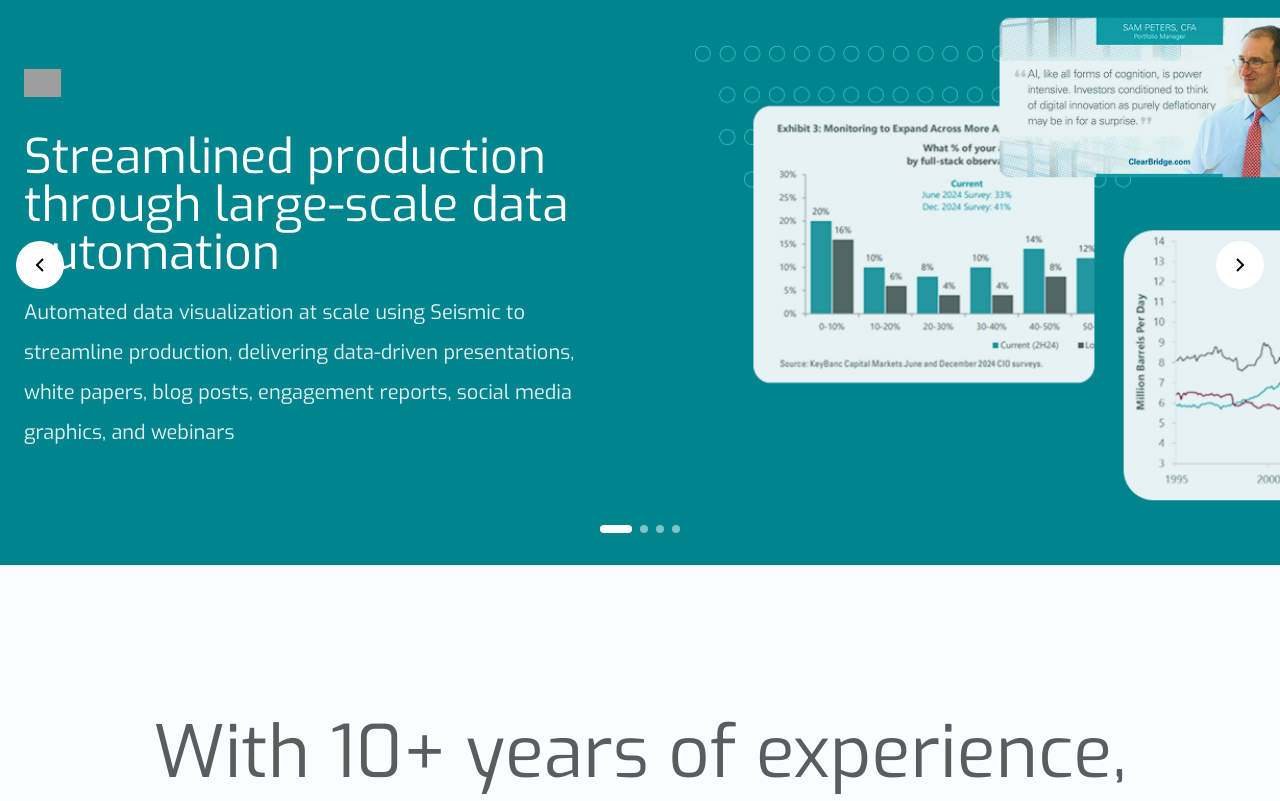
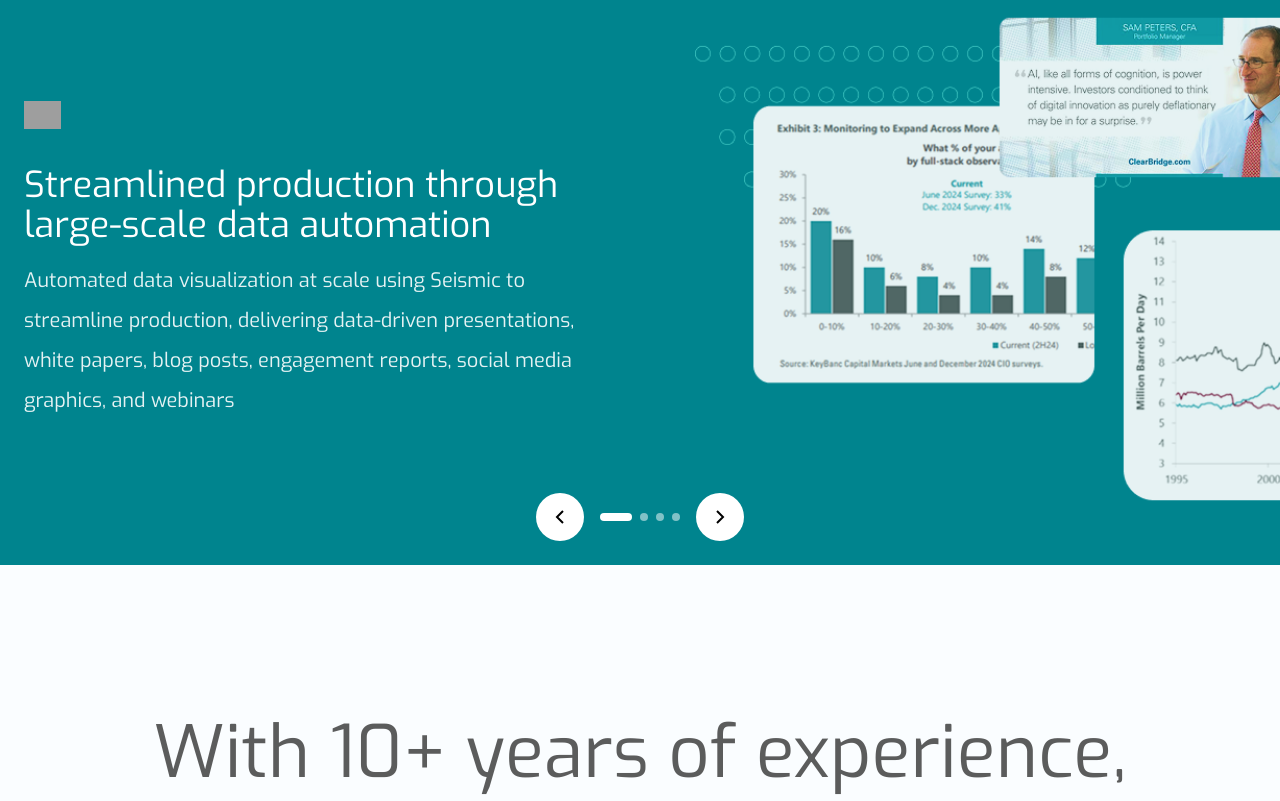
Before and after one commit to ysong01/kk-portfolio, a React (Vite) app: page / in a window 1280 px wide. Shown: the part 2000-2801 px from the top of the page. Built offline with nearby package versions, Linux system fonts and the light colour scheme; grey boxes are pictures that could not be loaded.

Commit message:
Fixed images 1

```diff
--- a/client/pages/Index.tsx
+++ b/client/pages/Index.tsx
@@ -368,7 +368,7 @@ export default function Index() {
                               : ""
                           }`}
                         >
-                          <h3 className="text-3xl md:text-4xl lg:text-5xl font-normal leading-tight">
+                          <h3 className="text-2xl md:text-3xl lg:text-4xl font-normal leading-snug">
                             {project.title}
                           </h3>
                           <p
@@ -389,6 +389,8 @@ export default function Index() {
                             className={`w-full h-full object-contain rounded-lg opacity-90 transform ${
                               project.name === "ClearBridge"
                                 ? "translate-x-16 md:translate-x-24 translate-y-200 md:translate-y-200 scale-125"
+                                : project.name === "Pega"
+                                ? "translate-x-8 md:translate-x-11 scale-150 md:scale-150"
                                 : "translate-x-8 md:translate-x-11 scale-125"
                             } ${project.name === "Neuberger Berman" ? "object-right" : ""}`}
                           />
@@ -402,9 +404,10 @@ export default function Index() {
           </div>
 
           {/* Navigation Arrows */}
+          <div className="absolute bottom-6 left-1/2 -translate-x-1/2 flex items-center gap-4 z-10">
             <button
               onClick={prevProject}
-            className="absolute left-4 top-1/2 -translate-y-1/2 bg-white rounded-full p-3 transition-colors z-10"
+              className="bg-white rounded-full p-3 transition-colors"
               aria-label="Previous project"
             >
               <svg
@@ -419,9 +422,25 @@ export default function Index() {
                 <path d="M15 18l-6-6 6-6" />
               </svg>
             </button>
+
+            <div className="flex gap-2">
+              {projects.map((_, index) => (
+                <button
+                  key={index}
+                  onClick={() => setCurrentProject(index)}
+                  className={`transition-all ${
+                    index === currentProject
+                      ? "bg-white w-8 h-2"
+                      : "bg-white/50 hover:bg-white/70 w-2 h-2"
+                  } rounded-full`}
+                  aria-label={`Go to project ${index + 1}`}
+                />
+              ))}
+            </div>
+
             <button
               onClick={nextProject}
-            className="absolute right-4 top-1/2 -translate-y-1/2 bg-white rounded-full p-3 transition-colors z-10"
+              className="bg-white rounded-full p-3 transition-colors"
               aria-label="Next project"
             >
               <svg
@@ -436,21 +455,6 @@ export default function Index() {
                 <path d="M9 18l6-6-6-6" />
               </svg>
             </button>
-
-          {/* Dots Indicator */}
-          <div className="absolute bottom-8 left-1/2 -translate-x-1/2 flex gap-2 z-10">
-            {projects.map((_, index) => (
-              <button
-                key={index}
-                onClick={() => setCurrentProject(index)}
-                className={`transition-all ${
-                  index === currentProject
-                    ? "bg-white w-8 h-2"
-                    : "bg-white/50 hover:bg-white/70 w-2 h-2"
-                } rounded-full`}
-                aria-label={`Go to project ${index + 1}`}
-              />
-            ))}
           </div>
         </div>
       </section>
```
Lines whose indentation alone changed are shown as unchanged.
